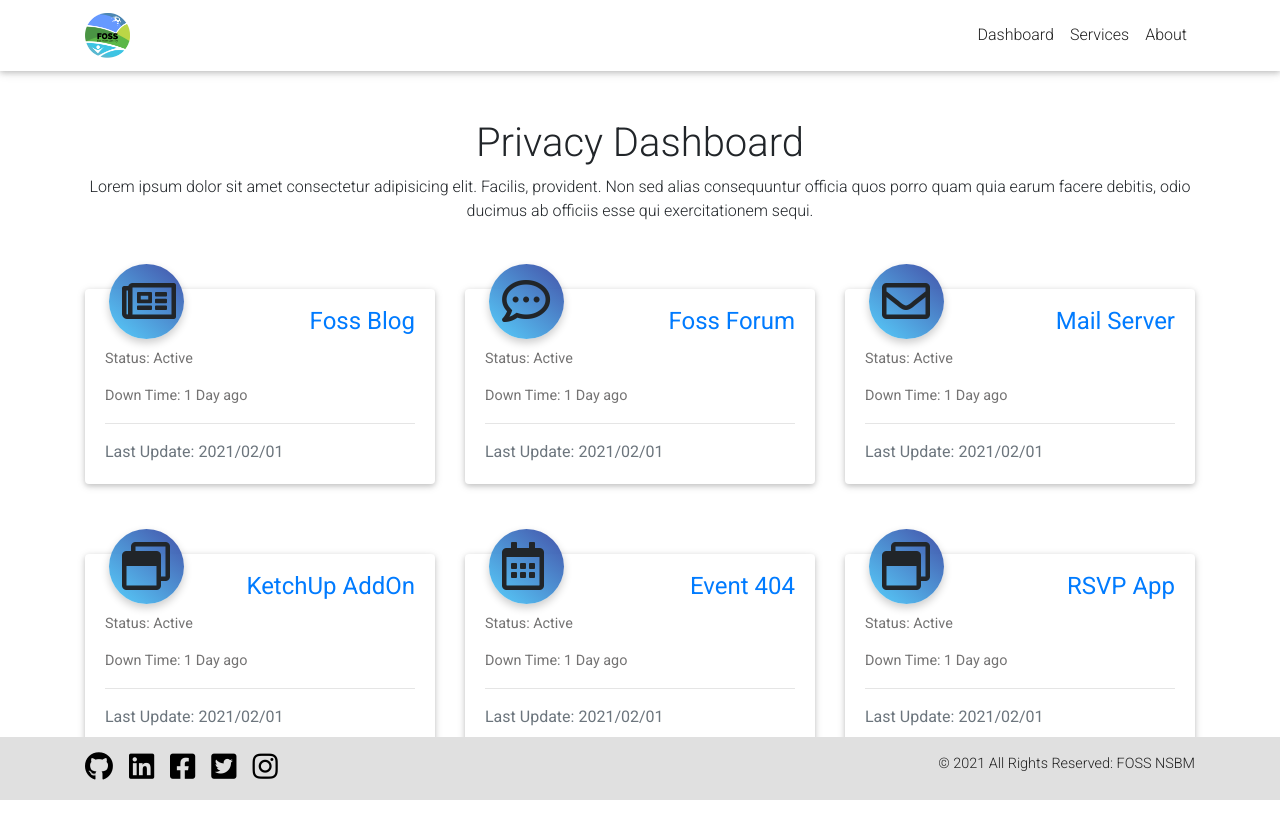
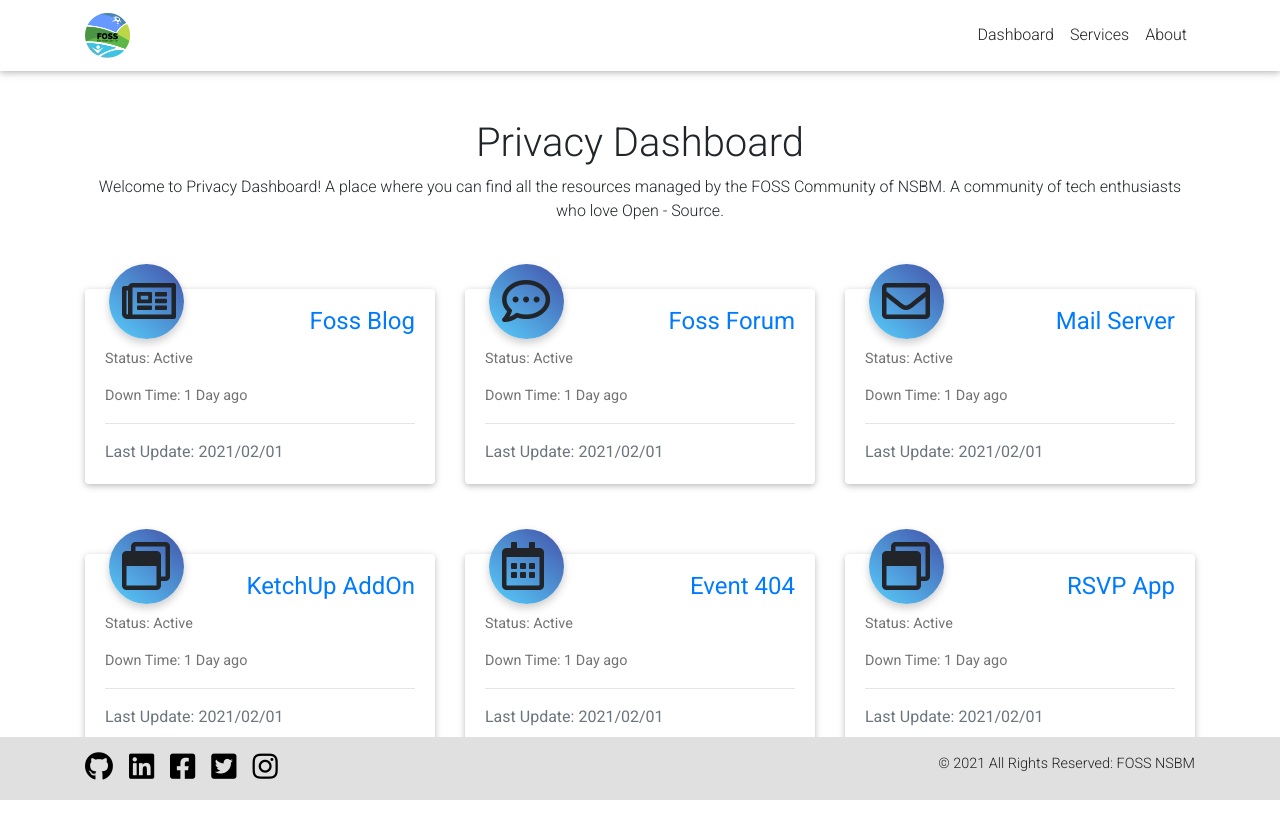
Before and after one commit to fossnsbm/Privacy-Dashboad, a React (Create React App) app: page / in a window 1280 px wide. Shown: the top 838 px of the page. Built offline with nearby package versions, Linux system fonts and the light colour scheme.

Commit message:
About content

```diff
--- a/src/Components/pages/landingPage/Content/Content.jsx
+++ b/src/Components/pages/landingPage/Content/Content.jsx
@@ -8,7 +8,7 @@ export default class Content extends Component {
             <React.Fragment>
                 <div className="container">
                     <h1>Privacy Dashboard</h1>
-                    <p>Lorem ipsum dolor sit amet consectetur adipisicing elit. Facilis, provident. Non sed alias consequuntur officia quos porro quam quia earum facere debitis, odio ducimus ab officiis esse qui exercitationem sequi.</p>
+                    <p>Welcome to Privacy Dashboard! A place where you can find all the resources managed by the FOSS Community of NSBM.  A community of tech enthusiasts who love Open - Source.</p>
                 </div>
             </React.Fragment>
         )
```
Also changed, not shown: 1 other file (tests, documents, lock files or other folders).
